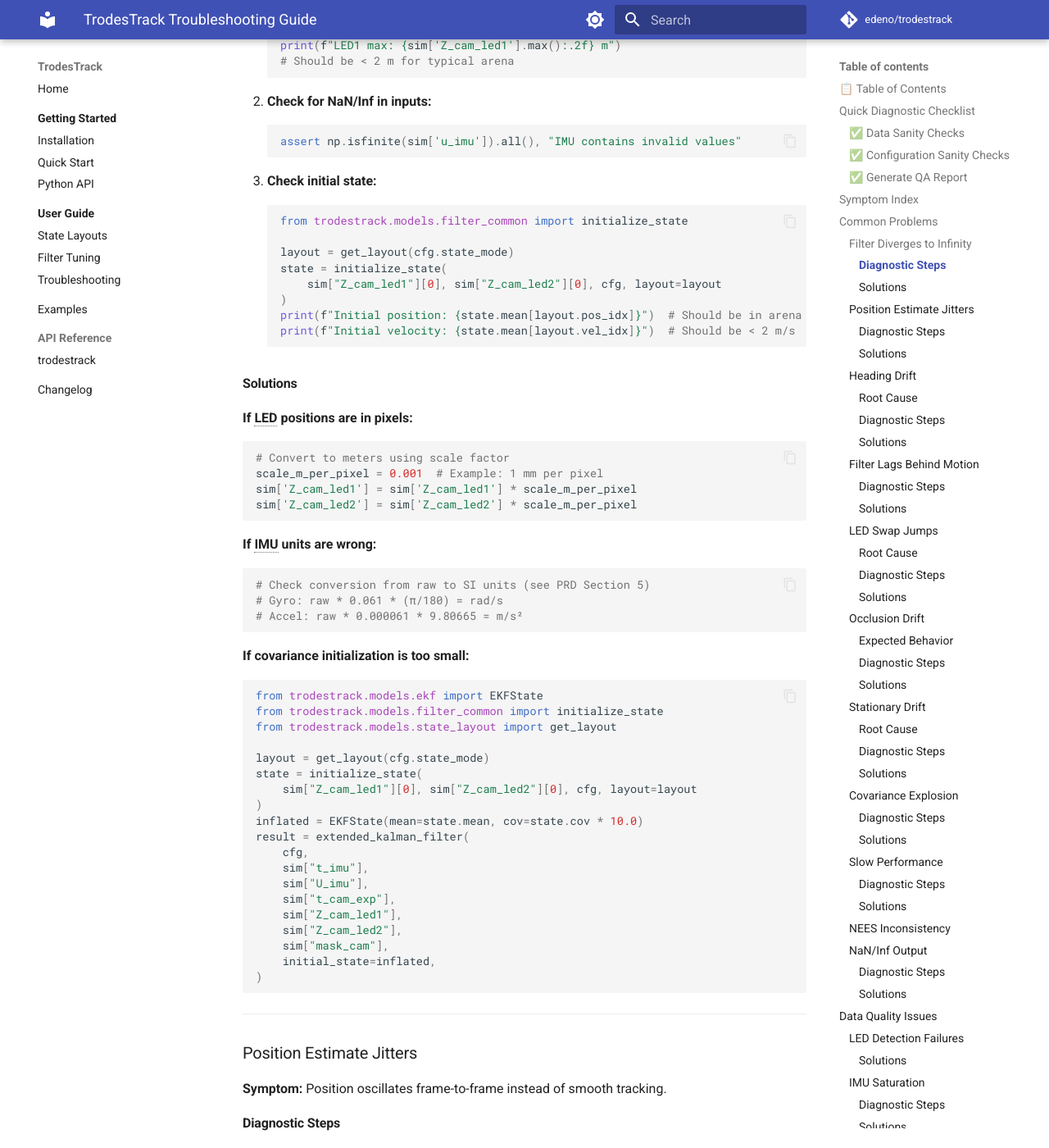
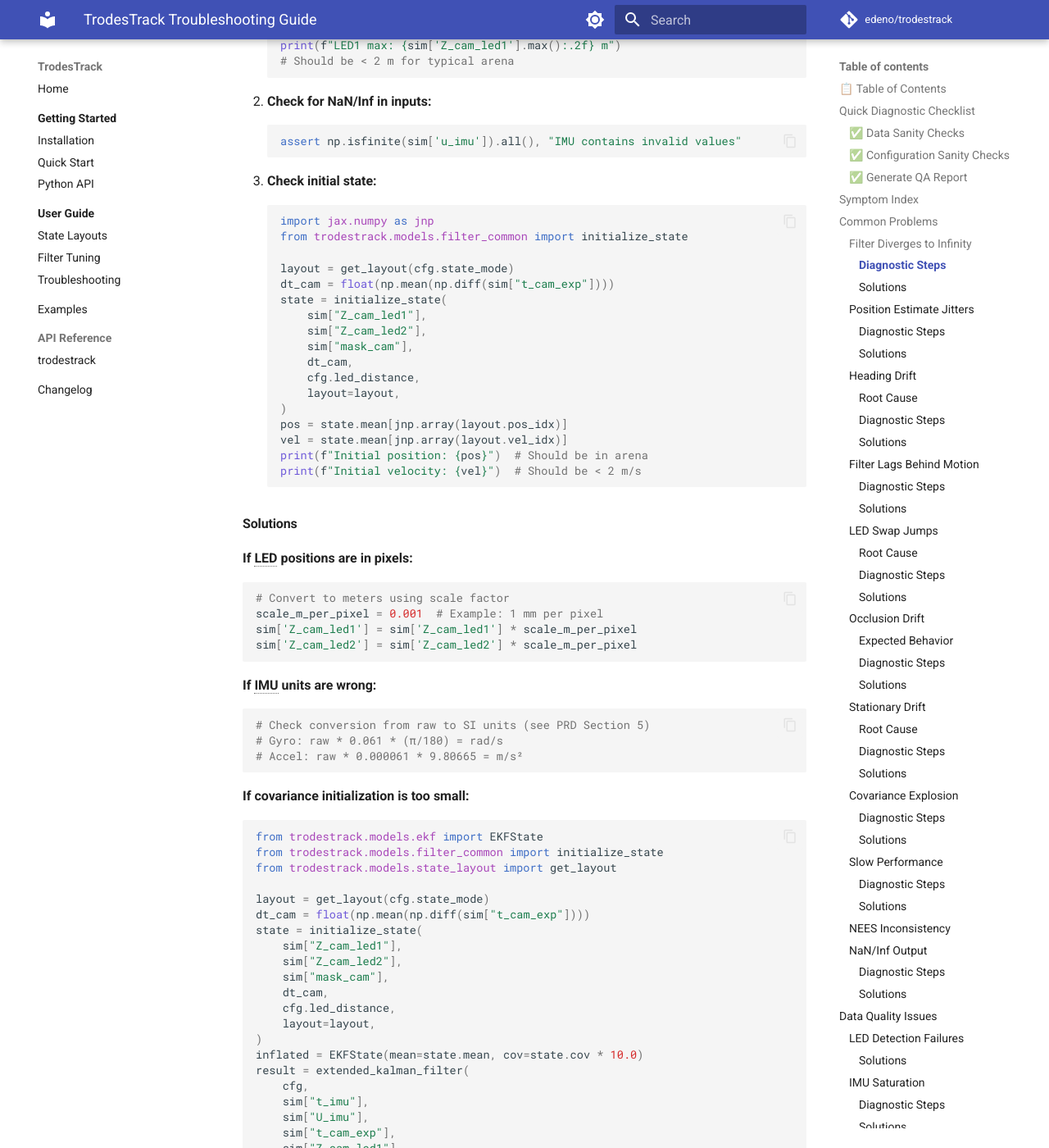
Before and after one commit to edeno/trodestrack, an MkDocs documentation site: the page built from docs/TROUBLESHOOTING.md, in a window 1280 px wide and 1400 px high, scrolled down 2424 px. Shown: the whole window at 82% size. Built offline with MkDocs 1.6.1 and Material for MkDocs 9.7.7, drawn with Linux system fonts in a browser that asks for light colours; comment, search, counter and statistics services are not loaded; some of the changed text lies outside the part shown.

Commit message:
Fix remaining doc API signatures and NEES inversions
P1 (signature): docs/getting-started/installation.md still called
extended_kalman_filter(EKFConfig(), sim) shorthand. Expand to the full
positional form. docs/TROUBLESHOOTING.md called initialize_state with
the wrong argument order; the actual signature is
initialize_state(led1, led2, observation_mask, dt_cam, led_distance,
*, layout). Update both occurrences. The 1D state.mean indexing also
required jnp.array(...) wrapping around the tuple of indices since
JAX interprets a Python tuple as multi-dim indices.

P1 (rts_smoother): Three remaining occurrences of the old smoother
signature rts_smoother(fwd['x'], fwd['P'], fwd['F'], fwd['Q'], cfg, sim)
in TROUBLESHOOTING.md. The current signature is rts_smoother(filter_result,
ekf_config, t_imu, U_imu, t_cam, ...). Replace all three.

P2 (NEES inversions outside TUNING.md): docs/user-guide/index.md, docs/
examples/index.md, and docs/TROUBLESHOOTING.md all carried inverted NEES
guidance ('NEES < 6 = overconfident', 'NEES > 10 = underconfident').
Flip to match metrics.py and the corrected TUNING.md: high NEES = P
underestimated = overconfident; low NEES = P overestimated = underconfident.
Also flip the corresponding Q/R adjustment recommendations in the NEES
Inconsistency section.

Verified all updated snippets execute via uv run python: simulate, run
filter, initialize_state, inflated covariance, rts_smoother all return
sensible outputs without exceptions.

Co-Authored-By: Claude Opus 4.7 (1M context) <noreply@anthropic.com>

````diff
--- a/docs/TROUBLESHOOTING.md
+++ b/docs/TROUBLESHOOTING.md
@@ -110,14 +110,23 @@ Click on your symptom to jump to the solution:
 
 3. **Check initial state:**
    ```python
+   import jax.numpy as jnp
    from trodestrack.models.filter_common import initialize_state
 
    layout = get_layout(cfg.state_mode)
+   dt_cam = float(np.mean(np.diff(sim["t_cam_exp"])))
    state = initialize_state(
-       sim["Z_cam_led1"][0], sim["Z_cam_led2"][0], cfg, layout=layout
+       sim["Z_cam_led1"],
+       sim["Z_cam_led2"],
+       sim["mask_cam"],
+       dt_cam,
+       cfg.led_distance,
+       layout=layout,
    )
-   print(f"Initial position: {state.mean[layout.pos_idx]}")  # Should be in arena
-   print(f"Initial velocity: {state.mean[layout.vel_idx]}")  # Should be < 2 m/s
+   pos = state.mean[jnp.array(layout.pos_idx)]
+   vel = state.mean[jnp.array(layout.vel_idx)]
+   print(f"Initial position: {pos}")  # Should be in arena
+   print(f"Initial velocity: {vel}")  # Should be < 2 m/s
    ```
 
 #### Solutions
@@ -144,8 +153,14 @@ from trodestrack.models.filter_common import initialize_state
 from trodestrack.models.state_layout import get_layout
 
 layout = get_layout(cfg.state_mode)
+dt_cam = float(np.mean(np.diff(sim["t_cam_exp"])))
 state = initialize_state(
-    sim["Z_cam_led1"][0], sim["Z_cam_led2"][0], cfg, layout=layout
+    sim["Z_cam_led1"],
+    sim["Z_cam_led2"],
+    sim["mask_cam"],
+    dt_cam,
+    cfg.led_distance,
+    layout=layout,
 )
 inflated = EKFState(mean=state.mean, cov=state.cov * 10.0)
 result = extended_kalman_filter(
@@ -201,7 +216,9 @@ cfg = EKFConfig(
 from trodestrack.runtime.offline import rts_smoother
 
 # Smoother eliminates jitter by using future observations
-smoothed = rts_smoother(fwd['x'], fwd['P'], fwd['F'], fwd['Q'], cfg, sim)
+smoothed = rts_smoother(
+    result, cfg, sim["t_imu"], sim["U_imu"], sim["t_cam_exp"]
+)
 ```
 
 **Option 4: Enable Mahalanobis gating (reject outliers)**
@@ -274,7 +291,9 @@ cfg = EKFConfig(
 **Option 4: Use smoother (offline only)**
 ```python
 # Smoother can correct past heading using future observations
-smoothed = rts_smoother(fwd['x'], fwd['P'], fwd['F'], fwd['Q'], cfg, sim)
+smoothed = rts_smoother(
+    result, cfg, sim["t_imu"], sim["U_imu"], sim["t_cam_exp"]
+)
 ```
 
 ---
@@ -425,7 +444,9 @@ cfg = EKFConfig(
 **Option 2: Use smoother (offline only)**
 ```python
 # Smoother corrects dropout drift using future observations
-smoothed = rts_smoother(fwd['x'], fwd['P'], fwd['F'], fwd['Q'], cfg, sim)
+smoothed = rts_smoother(
+    result, cfg, sim["t_imu"], sim["U_imu"], sim["t_cam_exp"]
+)
 ```
 
 **Example:** 5s dropout drift reduces from ~2 m (filter) to ~0.5 m (smoother).
@@ -621,8 +642,8 @@ See **[TUNING.md](TUNING.md)** for detailed parameter tuning guidance.
 
 **Quick fixes:**
 
-- **NEES < 6.0** → Increase `process_noise_pos` by 2-5×
-- **NEES > 10.0** → Decrease `process_noise_pos` by 2× OR increase `measurement_noise_pos` by 2×
+- **NEES > 10.0** (overconfident, P too small) → Increase `process_noise_pos` by 2-5× OR increase `measurement_noise_pos` by 2×
+- **NEES < 6.0** (underconfident, P too large) → Decrease `process_noise_pos` by 2× OR decrease `measurement_noise_pos` by 2×
 
 ---
 
````
Also changed, not shown: other parts of docs/TROUBLESHOOTING.md (+2 -2 lines), docs/examples/index.md (+2 -2 lines), docs/getting-started/installation.md (+9 -1 lines), docs/user-guide/index.md (+2 -2 lines).
